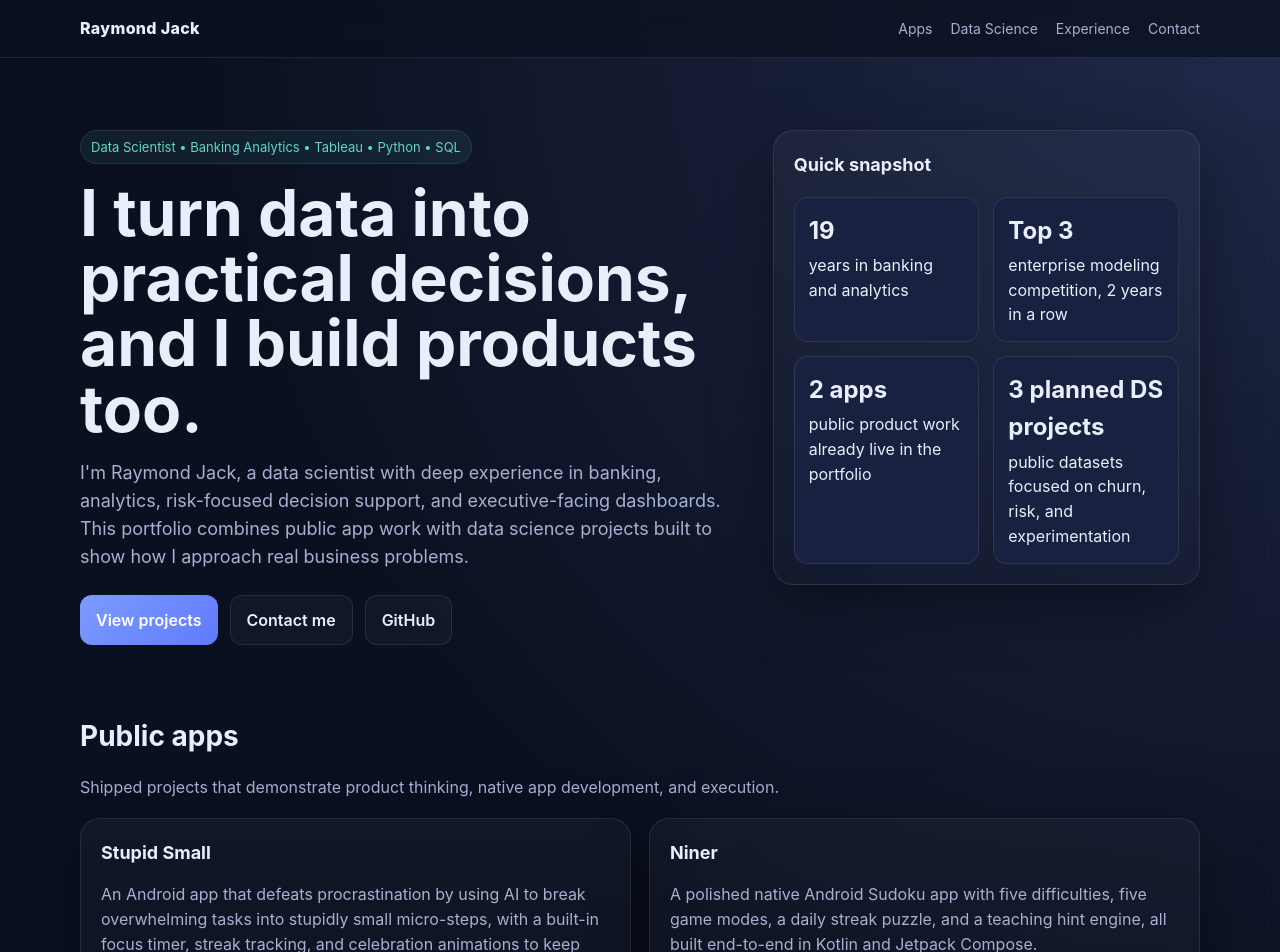
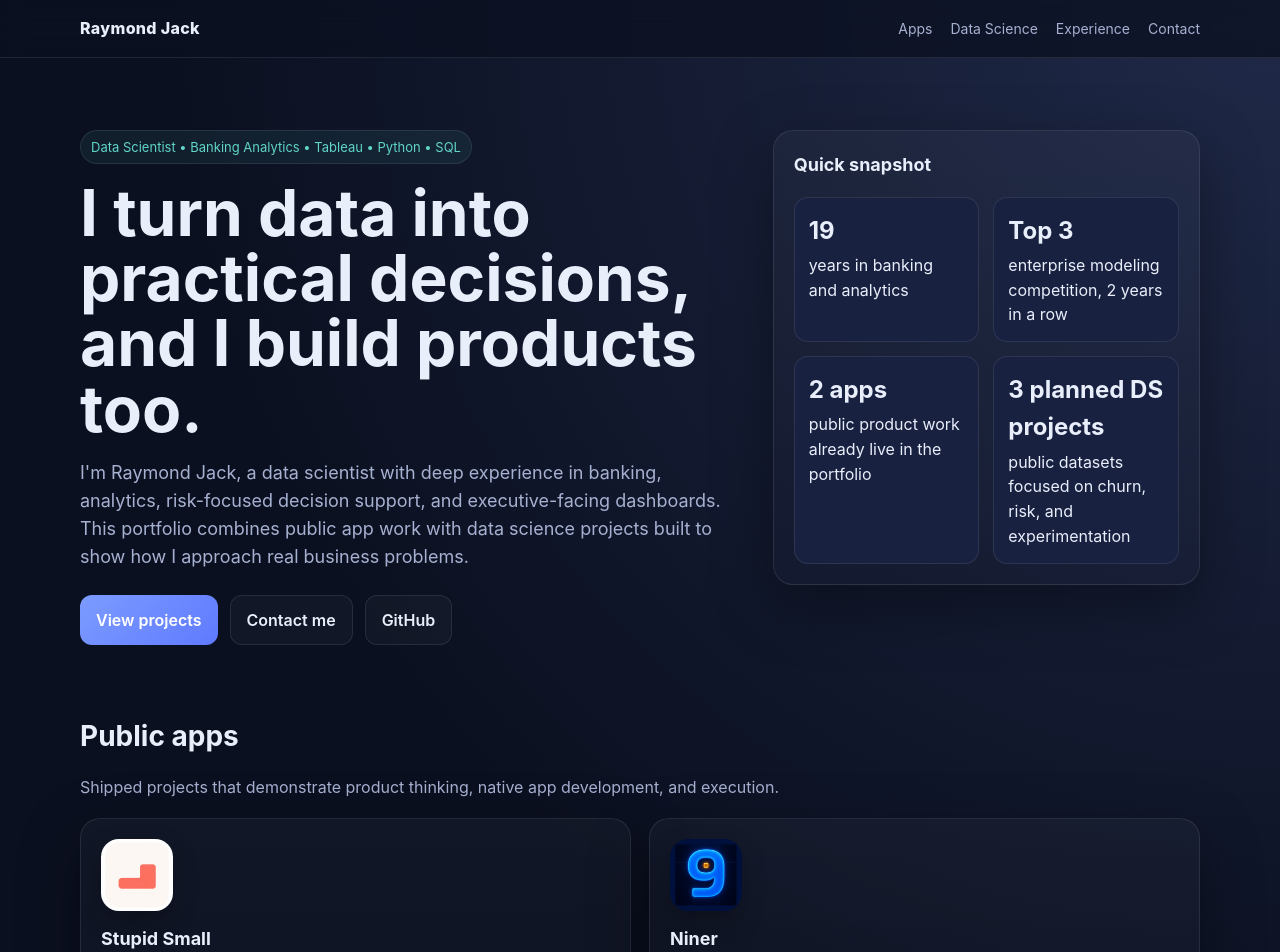
Before and after one commit to rjcb-commits/ray-portfolio, a Next.js app: page / in a window 1280 px wide. Shown: the top 952 px of the page. Built offline with nearby package versions, Linux system fonts and the light colour scheme.

Commit message:
Add app icons to portfolio

```diff
--- a/app/globals.css
+++ b/app/globals.css
@@ -164,6 +164,16 @@ h3 {
   padding: 20px;
 }
 
+.projectIcon {
+  width: 72px;
+  height: 72px;
+  border-radius: 18px;
+  object-fit: cover;
+  display: block;
+  margin-bottom: 14px;
+  box-shadow: 0 10px 24px rgba(0, 0, 0, 0.28);
+}
+
 .statGrid {
   display: grid;
   grid-template-columns: repeat(2, 1fr);
--- a/app/page.tsx
+++ b/app/page.tsx
@@ -4,12 +4,14 @@ const publicApps = [
     description:
       'An Android app that defeats procrastination by using AI to break overwhelming tasks into stupidly small micro-steps, with a built-in focus timer, streak tracking, and celebration animations to keep users moving forward.',
     tags: ['Kotlin', 'Jetpack Compose', 'Room', 'WorkManager', 'Groq', 'Cloudflare Workers'],
+    image: '/stupid-small-icon.png',
   },
   {
     title: 'Niner',
     description:
       'A polished native Android Sudoku app with five difficulties, five game modes, a daily streak puzzle, and a teaching hint engine, all built end-to-end in Kotlin and Jetpack Compose.',
     tags: ['Kotlin', 'Jetpack Compose', 'StateFlow', 'Coroutines', 'Custom Canvas', 'On-device'],
+    image: '/niner-icon.png',
   },
 ]
 
@@ -74,9 +76,20 @@ function Pill({ text }: { text: string }) {
   return <span className="pill">{text}</span>
 }
 
-function ProjectCard({ title, description, tags }: { title: string; description: string; tags: string[] }) {
+function ProjectCard({
+  title,
+  description,
+  tags,
+  image,
+}: {
+  title: string
+  description: string
+  tags: string[]
+  image?: string
+}) {
   return (
     <article className="card tile">
+      {image ? <img className="projectIcon" src={image} alt={`${title} icon`} /> : null}
       <h3>{title}</h3>
       <p>{description}</p>
       <div className="pillRow">
```
Also changed, not shown: public/niner-icon.png (added), public/stupid-small-icon.png (added).
